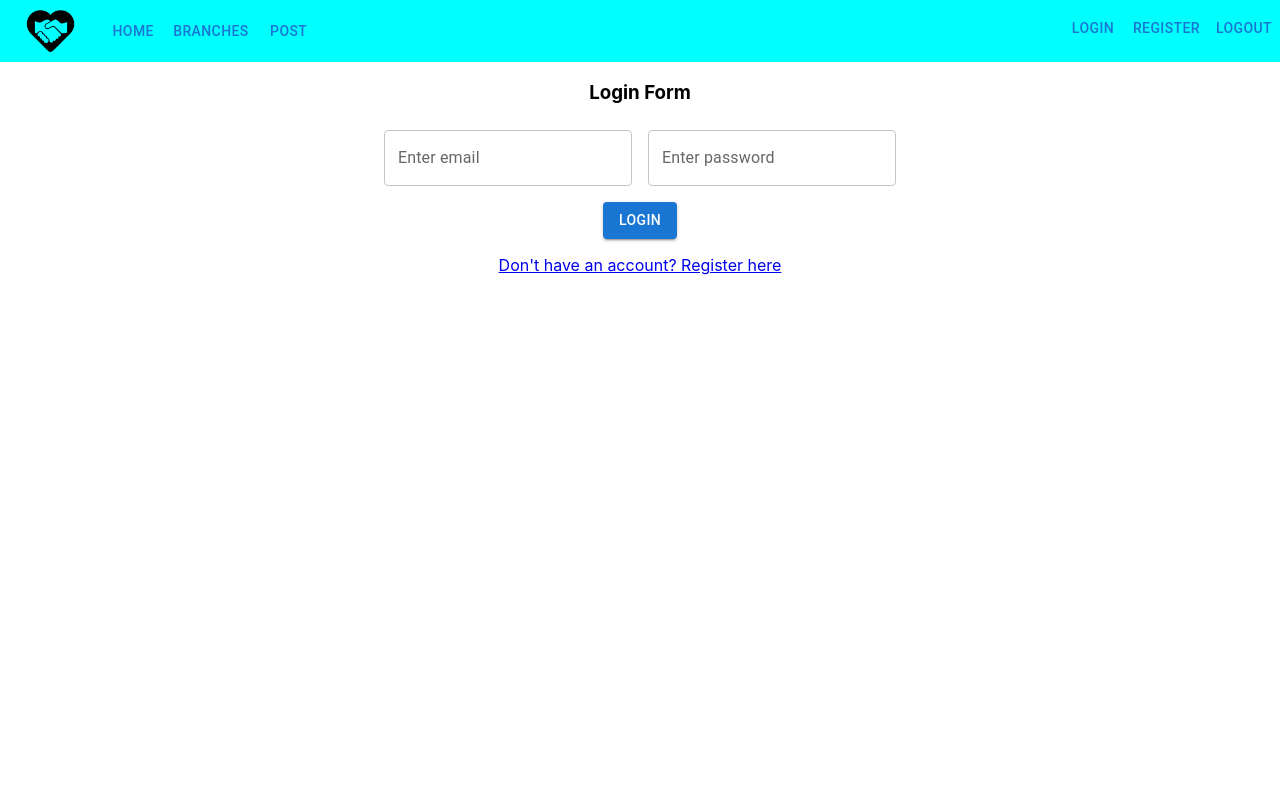
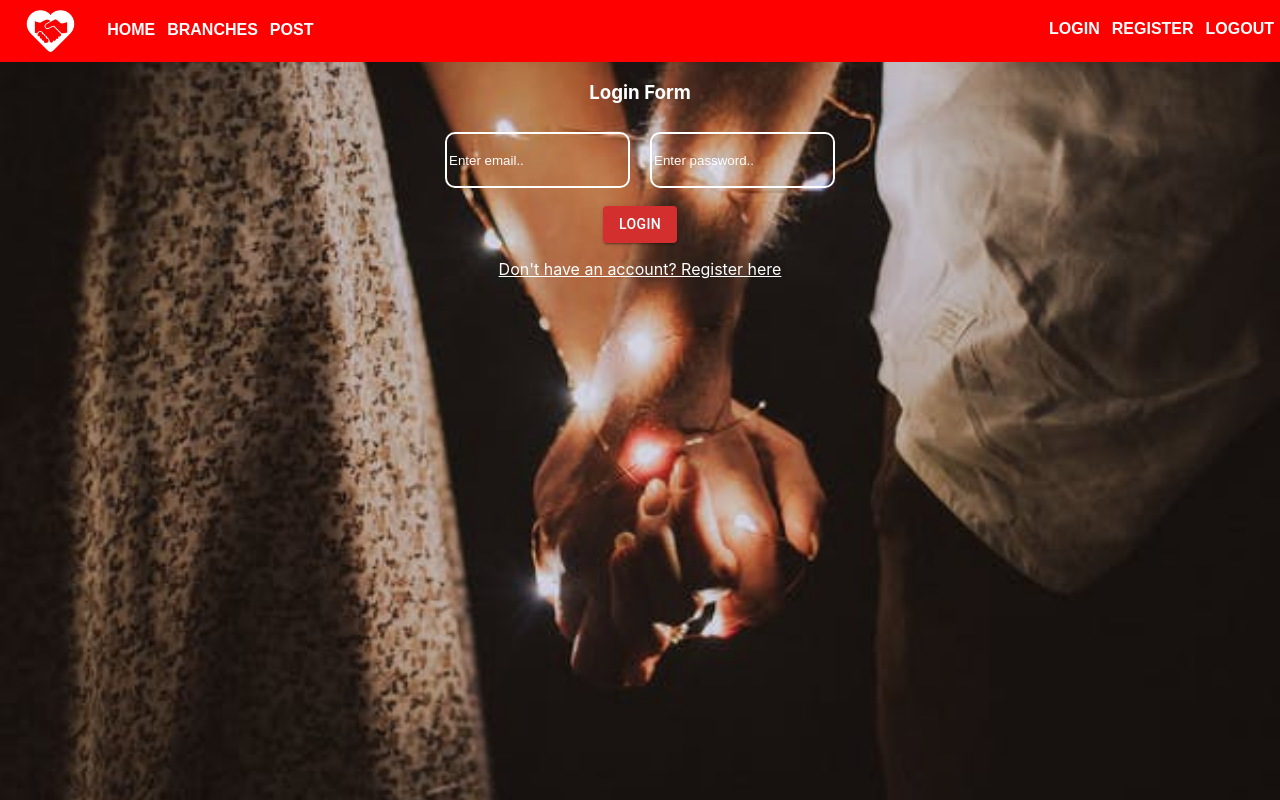
Before and after one commit to BBHATIYA/Final-Project, a React (Create React App) app in the folder client/: page /login in a window 1280 px wide. Built offline with nearby package versions, Linux system fonts and the light colour scheme.

Commit message:
adding style and arrangeed buttons

```diff
--- a/client/src/App.css
+++ b/client/src/App.css
@@ -48,7 +48,7 @@
   text-align: start;
   border-radius: 10px;
   line-height: 2.5em;
-  box-shadow: rgba(0, 0, 0, 0.35) 0px 5px 15px;
+  box-shadow: rgba(0, 0, 0, 0.982) 0px 5px 15px;
 }
 
 
@@ -58,7 +58,7 @@
   text-align: start;
   border-radius: 10px;
   line-height: 2.5em;
-  box-shadow: rgba(0, 0, 0, 0.35) 0px 5px 15px;
+  box-shadow: rgba(0, 0, 0, 0.982) 0px 5px 15px;
 }
 
 .all-post {
@@ -84,37 +84,95 @@
 
 
 .navbar {
-  background-color: cyan;
+  background-color: red;
   display: flex;
   justify-content: space-between;
 }
 
 .nav-logo {
   height: 50px;
+  -webkit-filter: brightness(0) invert(1);
+    filter: brightness(0) invert(1);
+}
+
+.home-logo{
+  -webkit-filter: brightness(0) invert(1);
+    filter: brightness(0) invert(1);
 }
 
 .rightnav {
-  margin-top: 10px;
+  margin-top: 18px;
 }
 
 .para-div{
   padding: 0 20px;
   margin-top: 50px;
   text-align: left;
+  font-size: 1.5em;
 
 }
 
-/* body{
-  background-image: url("./components/bgimage.png");
+body{
+  background-image: url("./components/bghand.png");
   background-size: cover;
   background-attachment: fixed;
   background-position: center;
-} */
+  color: #ffff;
+}
 
 /* .login-register{
-  background-image: url("./components/bgimage.png");
+  background-image: url("./components/bghand.png");
     background-size: cover;
     background-attachment: fixed;
     background-position: center;
     height: 90vh;
 } */
+
+#email, #password, #post-textarea, #comment-textarea, #branch-input{
+  background-color: rgba(0, 0, 0, 0);
+    color: white;
+    border: 2px solid white;
+    margin: 10px;
+    border-radius: 10px;
+    outline: none;
+    height: 50px;
+    transition: height 1s;
+    -webkit-transition: height 1s;
+}
+
+#email:focus {
+  height: 50px;
+  font-size: 16px;
+}
+
+#password:focus {
+  height: 50px;
+  font-size: 16px;
+}
+
+
+::placeholder{
+  color: white;
+}
+
+.links{
+  color: white;
+}
+
+#post-textarea:focus {
+  height: 100px;
+}
+
+.nav-btn{
+  background-color: red;
+  border: none;
+  font-size: 1em;
+  font-weight: bold;
+  color: white;
+  transition: transform .2s;
+
+}
+
+.nav-btn:hover{
+  transform: scale(1.2);
+}
--- a/client/src/components/Branches.js
+++ b/client/src/components/Branches.js
@@ -22,6 +22,7 @@ const Branches = (props) => {
       <h1> All Branches</h1>
       <input
         placeholder="Search by City name.."
+        id="branch-input"
         onChange={(event) => setQuery(event.target.value)}
       ></input>
 
--- a/client/src/components/Home.js
+++ b/client/src/components/Home.js
@@ -32,7 +32,7 @@ const Home = (props) => {
     <div className="home-maindiv">
       <h1>Welcome To Mix Couple Website!</h1>
       <div>
-        <img src={Mylogo} alt="Logo" />
+        <img src={Mylogo} alt="Logo" className="home-logo" />
       </div>
 
       <h1>Home</h1>
--- a/client/src/components/LoginRegisterForm.js
+++ b/client/src/components/LoginRegisterForm.js
@@ -2,7 +2,7 @@ import { useState, useEffect, useContext } from "react";
 import { useNavigate, Link } from "react-router-dom";
 import axios from "axios";
 import Box from "@mui/material/Box";
-import TextField from "@mui/material/TextField";
+// import TextField from "@mui/material/TextField";
 import Button from "@mui/material/Button";
 import { AppContext } from "../App";
 
@@ -67,7 +67,19 @@ const LoginRegisterForm = (props) => {
         <h3>{props.title} Form</h3>
       </div>
       <Box component={"form"} sx={{ m: 1 }} noValidate autoComplete={"off"}>
-        <TextField
+        <input
+          type="text"
+          placeholder="Enter email.."
+          id="email"
+          onChange={(e) => setEmail(e.target.value)}
+        ></input>
+        <input
+          type="text"
+          placeholder="Enter password.."
+          id="password"
+          onChange={(e) => setPassword(e.target.value)}
+        ></input>
+        {/* <TextField
           sx={{ m: 1 }}
           id="email"
           label="Enter email"
@@ -80,9 +92,9 @@ const LoginRegisterForm = (props) => {
           label="Enter password"
           variant="outlined"
           onChange={(e) => setPassword(e.target.value)}
-        />
+        /> */}
       </Box>
-      <Button variant="contained" onClick={handelAction}>
+      <Button variant="contained" color="error" onClick={handelAction}>
         {props.title}
       </Button>
       <div>
@@ -90,9 +102,13 @@ const LoginRegisterForm = (props) => {
       </div>
       <div>
         {props.title === "Register" ? (
-          <Link to="/login">Already have an account? Login here</Link>
+          <Link to="/login" className="links">
+            Already have an account? Login here
+          </Link>
         ) : (
-          <Link to="/register">Don't have an account? Register here</Link>
+          <Link to="/register" className="links">
+            Don't have an account? Register here
+          </Link>
         )}
       </div>
     </div>
--- a/client/src/components/Nav.js
+++ b/client/src/components/Nav.js
@@ -1,6 +1,7 @@
 import { Link, useNavigate } from "react-router-dom";
 import Button from "@mui/material/Button";
 import Mylogo from "./mylogo.png";
+import "../App.css";
 
 const Nav = (props) => {
   const navigate = useNavigate();
@@ -23,27 +24,31 @@ const Nav = (props) => {
           <img src={Mylogo} alt="Logo" className="nav-logo" />
         </Button>
 
-        <Button component={Link} to="/">
-          Home
-        </Button>
-        <Button component={Link} to="/branch">
-          Branches
-        </Button>
-        <Button component={Link} to="/post">
-          Post
-        </Button>
+        <Link component={Link} to="/">
+          <button className="nav-btn">HOME</button>
+        </Link>
+
+        <Link component={Link} to="/branch">
+          <button className="nav-btn">BRANCHES</button>
+        </Link>
+
+        <Link component={Link} to="/post">
+          <button className="nav-btn">POST</button>
+        </Link>
       </div>
 
       <div className="rightnav">
-        <Button component={Link} to="/login">
-          Login
-        </Button>
-        <Button component={Link} to="/register">
-          Register
-        </Button>
-        <Button component={Link} to="/logout" onClick={handleLogout}>
-          Logout
-        </Button>
+        <Link component={Link} to="/login">
+          <button className="nav-btn">LOGIN</button>
+        </Link>
+
+        <Link component={Link} to="/register">
+          <button className="nav-btn">REGISTER</button>
+        </Link>
+
+        <Link component={Link} to="/logout" onClick={handleLogout}>
+          <button className="nav-btn">LOGOUT</button>
+        </Link>
       </div>
     </div>
   );
--- a/client/src/components/PostComments.js
+++ b/client/src/components/PostComments.js
@@ -2,8 +2,8 @@ import { useState, useEffect, useContext } from "react";
 import jwt_decode from "jwt-decode";
 import { useNavigate } from "react-router-dom";
 import axios from "axios";
-import Box from "@mui/material/Box";
-import TextField from "@mui/material/TextField";
+// import Box from "@mui/material/Box";
+// import TextField from "@mui/material/TextField";
 import Button from "@mui/material/Button";
 import { AppContext } from "../App";
 import "../App.css";
@@ -129,17 +129,26 @@ const PostComments = (props) => {
 
   return (
     <div>
-      <h1>All Post</h1>
-      <Box component={"form"} sx={{ m: 1 }} noValidate autoComplete={"off"}>
+      <h1>Share Something...</h1>
+      <textarea
+        placeholder="Write post..."
+        id="post-textarea"
+        rows="10"
+        cols="50"
+        onChange={(e) => setPost(e.target.value)}
+      ></textarea>
+      <br></br>
+      {/* <Box component={"form"} sx={{ m: 1 }} noValidate autoComplete={"off"}>
         <TextField
           sx={{ m: 1 }}
           id="post"
           label="Write post..."
           variant="outlined"
+
           onChange={(e) => setPost(e.target.value)}
         />
-      </Box>
-      <Button variant="contained" onClick={handelAction}>
+      </Box> */}
+      <Button variant="contained" color="error" onClick={handelAction}>
         Add Post
       </Button>
       <div>
@@ -169,7 +178,15 @@ const PostComments = (props) => {
                         );
                       })
                     : null}
-                  <Box
+                  <textarea
+                    placeholder="Write comment..."
+                    id="comment-textarea"
+                    rows="10"
+                    cols="50"
+                    onChange={(e) => setComment(e.target.value)}
+                  ></textarea>
+                  <br></br>
+                  {/* <Box
                     component={"form"}
                     sx={{ m: 1 }}
                     noValidate
@@ -182,9 +199,10 @@ const PostComments = (props) => {
                       variant="outlined"
                       onChange={(e) => setComment(e.target.value)}
                     />
-                  </Box>
+                  </Box> */}
                   <Button
                     variant="contained"
+                    color="error"
                     onClick={() => handelComments(item.id)}
                   >
                     Add Comments
@@ -192,6 +210,7 @@ const PostComments = (props) => {
                   <div>
                     <Button
                       variant="contained"
+                      color="error"
                       onClick={() => handelSeeComments(item.id)}
                     >
                       See Comments
```
Also changed, not shown: client/src/components/bghand.png (added).
